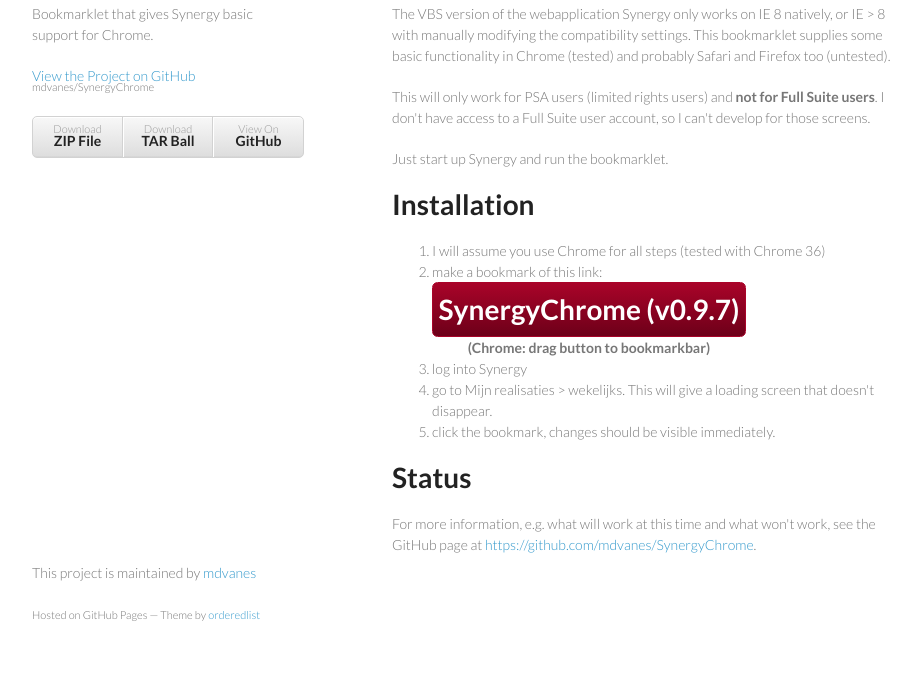
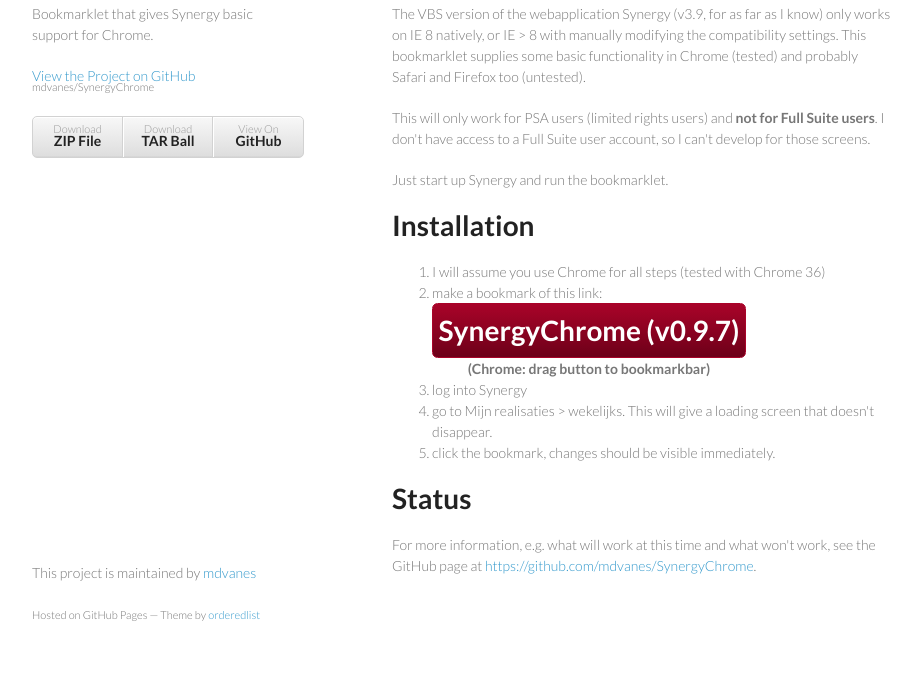
Before and after one commit to mdvanes/SynergyChrome, a plain HTML site: page index.html in a window 1280 px wide. Shown: the part 106-800 px from the top of the page, without its empty margins (178-1099 px from the left). Drawn offline with Linux system fonts and the light colour scheme.

Commit message:
add version number of synergy

```diff
--- a/index.html
+++ b/index.html
@@ -31,7 +31,7 @@
         <h1>
 <a name="description" class="anchor" href="#description"><span class="octicon octicon-link"></span></a>Description</h1>
 
-<p>The VBS version of the webapplication Synergy only works on IE 8 natively, or IE &gt; 8 with manually modifying the compatibility settings.
+<p>The VBS version of the webapplication Synergy (v3.9, for as far as I know) only works on IE 8 natively, or IE &gt; 8 with manually modifying the compatibility settings.
 This bookmarklet supplies some basic functionality in Chrome (tested) and probably Safari and Firefox too (untested).</p>
 
 <p>This will only work for PSA users (limited rights users) and <b>not for Full Suite users</b>. I don't have access to a Full Suite user account, so I can't develop for those screens.</p>
```
